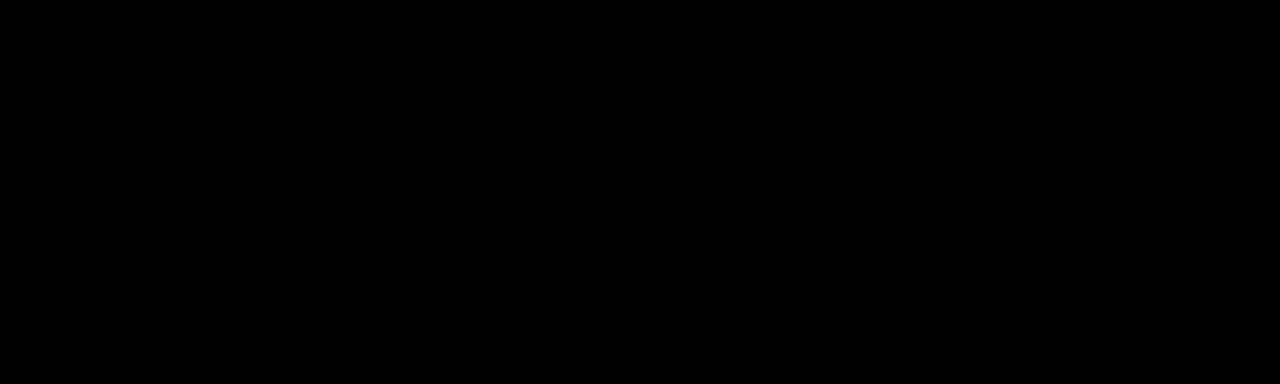
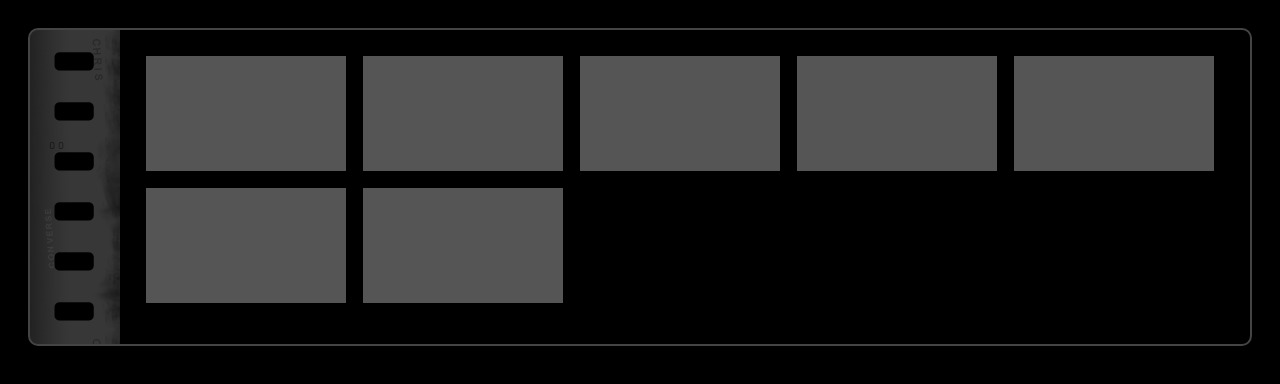
Before and after one commit to kirandash/videogallery, a plain HTML site: page index.html in a window 1280 px wide. Drawn offline with Linux system fonts and the light colour scheme.

Commit message:
02 Set Up Project Files - 03 htmlmarkup

```diff
--- a/index.html
+++ b/index.html
@@ -13,5 +13,16 @@
 </head>
 <body>
 
+	<div class="video_gallery_container">
+		<a class="videoLink" videowidth="800" videowidth="450" videofile="cycling_large" videocaption="Video Caption goes here"></a>
+		<a class="videoLink" videowidth="800" videoheight="450" videofile="cycling_large"  videocaption="Caption for cycling_large goes here" ></a>
+		<a class="videoLink" videowidth="640" videoheight="360" videofile="ocean_medium" videocaption="Caption for ocean_medium goes here" ></a>
+		<a class="videoLink" videowidth="400" videoheight="250" videofile="winecountry_part1" videocaption="Caption for winecountry_part1 goes here"></a>
+		<a class="videoLink" videowidth="640" videoheight="402"  videofile="winecountry_part2" videocaption="Caption for winecountry_part2 goes here"></a>
+		<a class="videoLink" videowidth="860" videoheight="540" videofile="winecountry_part3" videocaption="Caption for winecountry_part3 goes here"></a>
+		<a class="videoLink" videowidth="300" videoheight="168" videofile="cycling_small"  videocaption="Caption for cycling_small goes here" ></a>
+		<div class="clear_both"></div>
+	</div>
+
 </body>
 </html>
```
